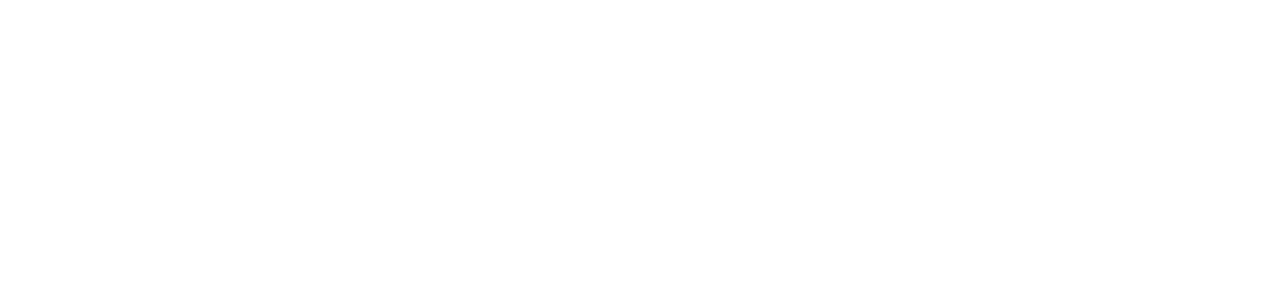
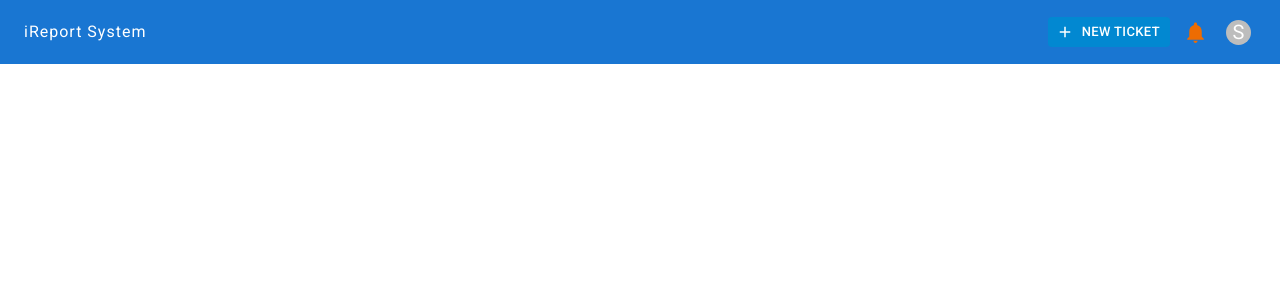
Before and after one commit to w4t3r-45/ticket_system, a React (Create React App) app: page /dashboard in a window 1280 px wide. Before the commit this address had no page. Shown: the top 300 px of the page. Built offline with nearby package versions, Linux system fonts and the light colour scheme.

Commit message:
added dashboard component with AppBar and Menus

```diff
--- a/src/App.js
+++ b/src/App.js
@@ -8,6 +8,7 @@
   Navigate
 } from "react-router-dom";
 import Login from "./components/login";
+import UserDashboard from "./components/UserDashboard";
 
 function App() {
   const dispatch = useDispatch(); //helper to dipatch actions
@@ -25,6 +26,7 @@
           {/** setting default route as /login **/}
           <Route path="/" element={<Navigate to="/login" />} />
           <Route path="/login" element={<Login />} />
+          <Route path="/dashboard" element={<UserDashboard />} />
         </Routes>
       </Router>
     </>
--- /dev/null
+++ b/src/components/UserDashboard.js
@@ -0,0 +1,188 @@
+import { useState } from "react";
+import {
+  AppBar,
+  Toolbar,
+  Typography,
+  Box,
+  Button,
+  Avatar,
+  Menu,
+  MenuList,
+  MenuItem,
+  ListItemText,
+  ListItemIcon,
+  IconButton,
+  Tooltip,
+  Divider
+} from "@mui/material";
+import {
+  Add,
+  Notifications,
+  Info,
+  Person,
+  Settings,
+  Logout
+} from "@mui/icons-material";
+
+export default function UserDashboard(props) {
+  const [ProfileAnchor, setProfileAnchor] = useState(null);
+  const [NotifAnchor, setNotifAnchor] = useState(null);
+
+  const handleProfileClick = (event) => {
+    setProfileAnchor(event.currentTarget);
+  };
+  const handleProfileClose = () => {
+    setProfileAnchor(null);
+  };
+  const handleNotifClick = (event) => {
+    setNotifAnchor(event.currentTarget);
+  };
+  const handleNotifClose = () => {
+    setNotifAnchor(null);
+  };
+
+  const openProfileMenu = Boolean(ProfileAnchor);
+  const openNotifMenu = Boolean(NotifAnchor);
+  return (
+    <>
+      <AppBar elevation={0}>
+        <Toolbar>
+          {/** i will change font of "body" typography when i use custom theming */}
+          <Typography variant="body" sx={{ flexGrow: 1 }} letterSpacing={1}>
+            iReport System
+          </Typography>
+          <Button
+            color="info"
+            variant="contained"
+            disableElevation
+            startIcon={<Add />}
+            size="small"
+          >
+            New Ticket
+          </Button>
+          {/*  notification menu */}
+          <Tooltip title="Notification">
+            <IconButton
+              disableElevation
+              disableRipple
+              size="small"
+              onClick={(event) => handleNotifClick(event)}
+              sx={{
+                ml: 1,
+                "&.MuiButtonBase-root:hover": {
+                  bgcolor: "transparent"
+                }
+              }}
+            >
+              <Notifications
+                color="warning"
+                sx={{ width: "25px", height: "25px" }}
+              />
+            </IconButton>
+          </Tooltip>
+          <Menu
+            open={openNotifMenu}
+            onClose={handleNotifClose}
+            anchorEl={NotifAnchor}
+            PaperProps={{
+              elevation: 0.2
+            }}
+            sx={{
+              "& .MuiMenu-paper .MuiMenu-list": {
+                padding: 0
+              }
+            }}
+          >
+            <MenuList
+              sx={{
+                width: 250,
+                pt: "4px",
+                pb: "4px",
+                "&.MuiTouchRipple-root": {
+                  padding: 0
+                }
+              }}
+            >
+              <MenuItem>
+                <ListItemIcon>
+                  <Info fontSize="small" />
+                </ListItemIcon>
+                <Typography variant="body2" noWrap>
+                  Ticket #9756 response
+                </Typography>
+              </MenuItem>
+            </MenuList>
+          </Menu>
+          {/*  Profile Menu */}
+          <Tooltip title="Settings">
+            <IconButton
+              disableElevation
+              disableRipple
+              size="small"
+              onClick={(event) => handleProfileClick(event)}
+              sx={{
+                ml: 1,
+                "&.MuiButtonBase-root:hover": {
+                  bgcolor: "transparent"
+                }
+              }}
+            >
+              <Avatar sx={{ width: "25px", height: "25px" }}>S</Avatar>
+            </IconButton>
+          </Tooltip>
+          <Menu
+            open={openProfileMenu}
+            onClose={handleProfileClose}
+            anchorEl={ProfileAnchor}
+            PaperProps={{
+              elevation: 0.2
+            }}
+            sx={{
+              "& .MuiMenu-paper .MuiMenu-list": {
+                padding: 0
+              }
+            }}
+          >
+            <MenuList
+              sx={{
+                width: 200,
+                pt: "4px",
+                pb: 0,
+                "&.MuiTouchRipple-root": {
+                  padding: 0
+                }
+              }}
+            >
+              <MenuItem>
+                <ListItemIcon>
+                  <Person fontSize="small" />
+                </ListItemIcon>
+                <Typography variant="body2" noWrap>
+                  Profile
+                </Typography>
+              </MenuItem>
+              <MenuItem>
+                <ListItemIcon>
+                  <Settings fontSize="small" />
+                </ListItemIcon>
+                <Typography variant="body2" noWrap>
+                  Settings
+                </Typography>
+              </MenuItem>
+              <Button
+                fullWidth
+                disableElevation
+                size="small"
+                variant="contained"
+                endIcon={<Logout />}
+                sx={{ mt: 1 }}
+              >
+                Log Out
+              </Button>
+            </MenuList>
+          </Menu>
+        </Toolbar>
+      </AppBar>
+    </>
+  );
+}
```
